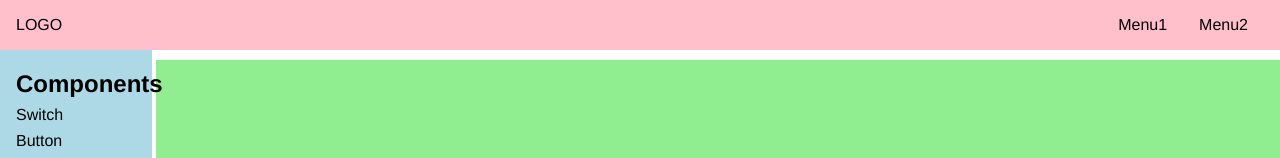
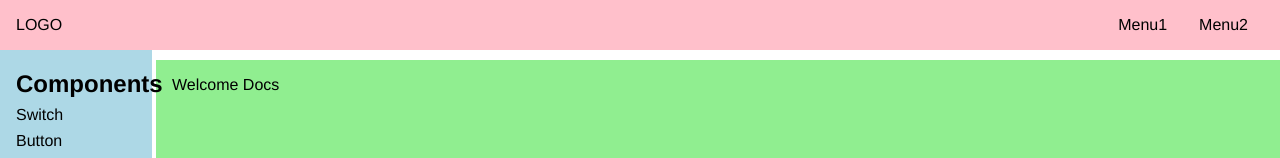
Before and after one commit to lavaboy1738/lava-UI, a Vue app: page /#/docs in a window 1280 px wide. Shown: the top 158 px of the page. Built offline with nearby package versions, Linux system fonts and the light colour scheme.

Commit message:
basic structure complete, adding welcome docs

```diff
--- /dev/null
+++ b/src/components/WelcomeDocs.vue
@@ -0,0 +1,5 @@
+<template>
+    <div>
+        Welcome Docs
+    </div>
+</template>
--- a/src/router.ts
+++ b/src/router.ts
@@ -3,6 +3,7 @@ import { createWebHashHistory, createRouter } from "vue-router";
 import Home from "./views/Home.vue";
 import Docs from "./views/Docs.vue";
 //components
+import WelcomeDocs from "./components/WelcomeDocs.vue";
 import Switch from "./components/Switch.vue";
 import Button from "./components/Button.vue";
 import Tabs from "./components/Tabs.vue";
@@ -19,6 +20,9 @@ export const router = createRouter({
         path:"/docs",
         component: Docs,
         children: [{
+            path: "",
+            component: WelcomeDocs
+        },{
             path: "switch",
             component: Switch
         },
```
